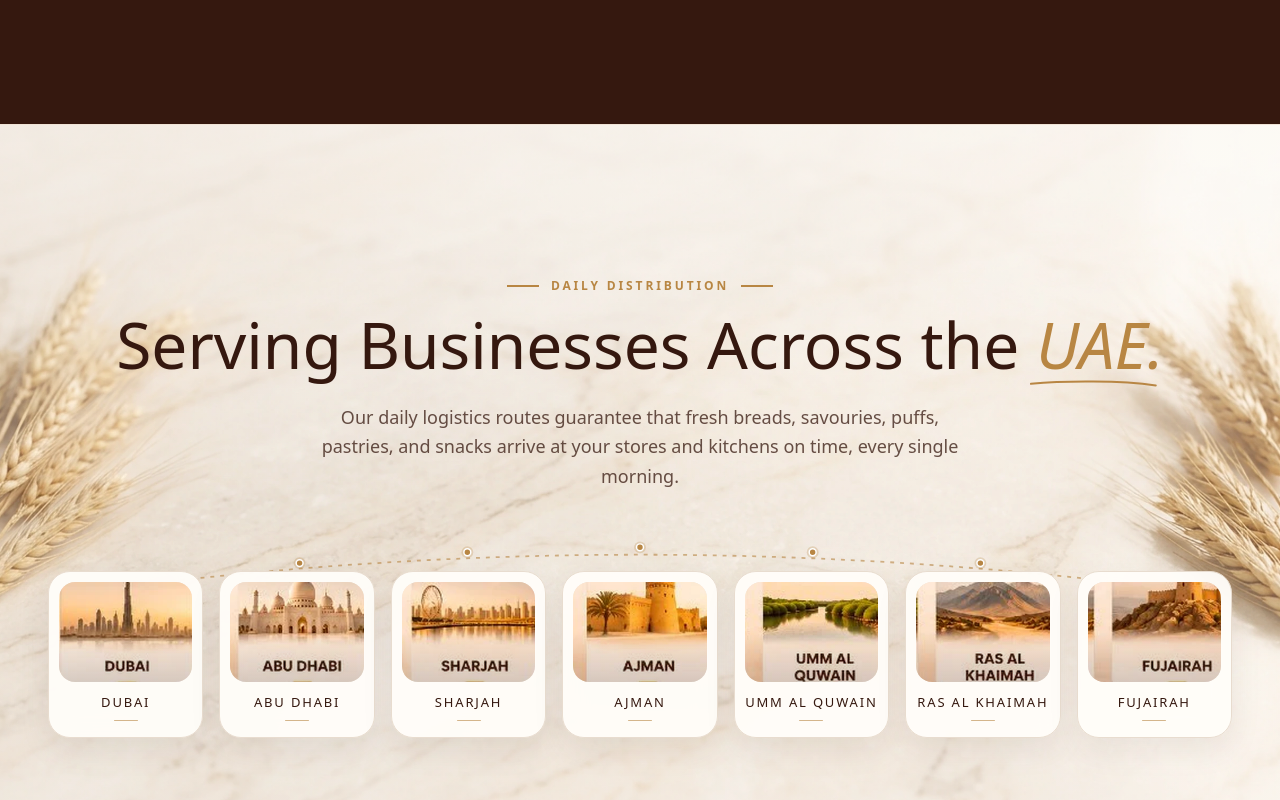
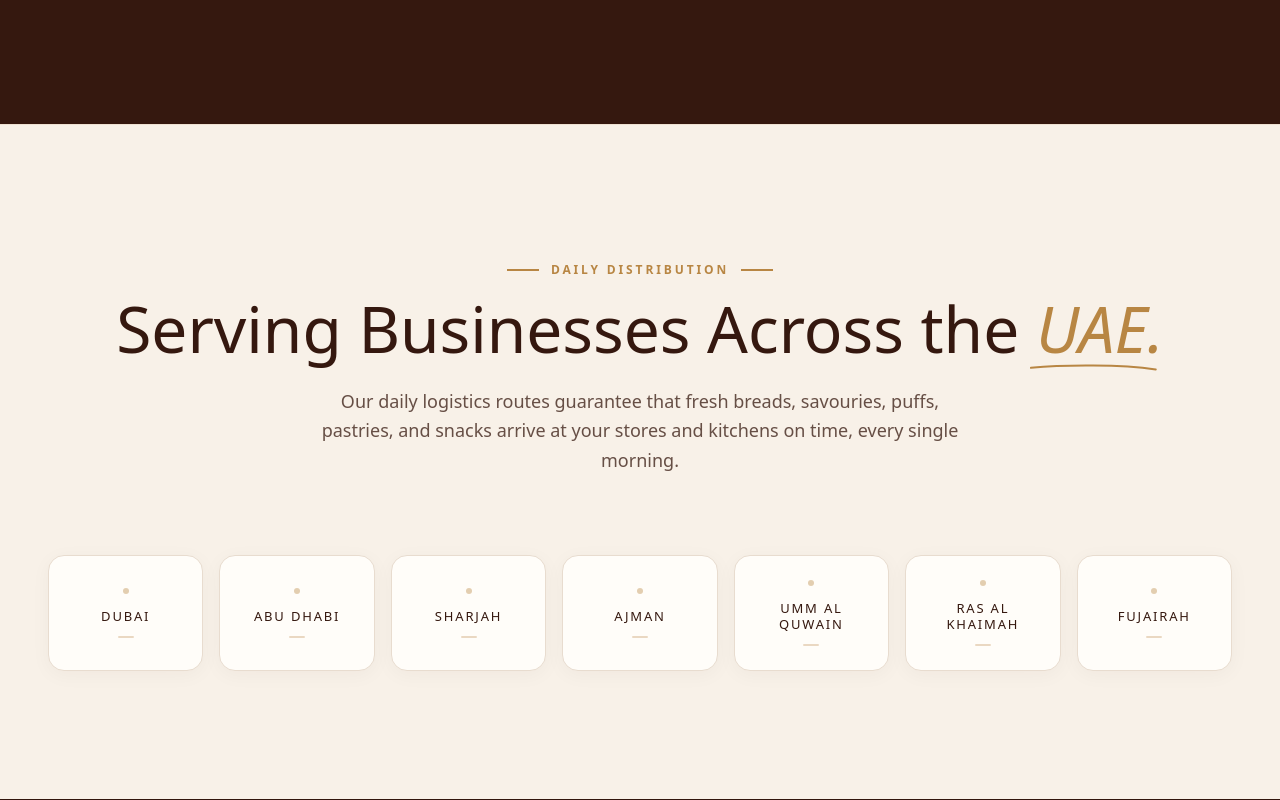
Before and after one commit to malabarbakeryajm-design/malabar, a Next.js app: page /business in a window 1280 px wide. Shown: the part 1560-2360 px from the top of the page. Built offline with nearby package versions, Linux system fonts and the light colour scheme; a web font is replaced by a local one.

Commit message:
feat(distribution): simplify section to clean 7 emirates badges with zero background images

```diff
--- a/src/app/business/page.tsx
+++ b/src/app/business/page.tsx
@@ -496,25 +496,9 @@ export default function BusinessPage() {
       </section>
 
       {/* =========================================================================
-          DISTRIBUTION & REACH SECTION (Redesigned with Skyline & Dotted Route)
+          DISTRIBUTION & REACH SECTION (Clean Minimalist 7 Emirates)
          ========================================================================= */}
-      <section className="relative py-28 md:py-36 bg-[#FBF7F2] overflow-hidden border-t border-[#EAD8C5]/60">
-
-        {/* Layer 1: Ambient architectural backdrop, wheat decor and marble table */}
-        <div className="absolute inset-0 z-0 pointer-events-none select-none">
-          <Image
-            src="/images/distribution/distribution-bg.webp"
-            alt="Distribution Ambient Background"
-            fill
-            quality={90}
-            sizes="100vw"
-            className="object-cover object-center opacity-85"
-          />
-          {/* Subtle blending gradients to preserve deep text contrast */}
-          <div className="absolute inset-0 bg-gradient-to-b from-[#FBF7F2]/60 via-transparent to-[#FBF7F2]/40" />
-        </div>
-
-        {/* Section Container */}
+      <section className="relative py-24 md:py-32 bg-[#F8F1E8] border-t border-[#EAD8C5]/60">
         <div className="relative z-10 max-w-7xl mx-auto px-6 lg:px-12 text-center">
 
           {/* Eyebrow Label */}
@@ -571,84 +555,38 @@ export default function BusinessPage() {
             Our daily logistics routes guarantee that fresh breads, savouries, puffs, pastries, and snacks arrive at your stores and kitchens on time, every single morning.
           </motion.p>
 
-          {/* =========================================================================
-              DISTRIBUTION ROUTE & DESTINATION CARDS
-             ========================================================================= */}
-          <div className="relative mt-8 sm:mt-12">
-
-            {/* Subtle Dotted Connection Route (Visible on Desktop & Tablet) */}
-            <div className="hidden lg:block absolute -top-8 left-0 right-0 w-full h-16 pointer-events-none z-0">
-              <svg className="w-full h-full" viewBox="0 0 1200 60" fill="none">
-                {/* Smooth flowing arched distribution route line */}
-                <path
-                  d="M 85 45 Q 600 -18 1115 45"
-                  stroke="#B88643"
-                  strokeWidth="1.8"
-                  strokeDasharray="4 6"
-                  opacity="0.6"
-                />
-                {/* 7 Glowing Gold Connection Dots positioned above each of the 7 cards */}
+          {/* 7 Emirates Grid */}
+          <div className="grid grid-cols-2 sm:grid-cols-3 md:grid-cols-4 lg:grid-cols-7 gap-3 sm:gap-4 lg:gap-3.5 xl:gap-4">
             {[
-                  { cx: 85, cy: 45 },
-                  { cx: 255, cy: 22 },
-                  { cx: 425, cy: 11 },
-                  { cx: 600, cy: 6 },
-                  { cx: 775, cy: 11 },
-                  { cx: 945, cy: 22 },
-                  { cx: 1115, cy: 45 },
-                ].map((pt, i) => (
-                  <g key={i}>
-                    {/* Subtle outer ping/halo */}
-                    <circle cx={pt.cx} cy={pt.cy} r="6" fill="#B88643" opacity="0.25" />
-                    {/* Inner glowing pin */}
-                    <circle cx={pt.cx} cy={pt.cy} r="3.5" fill="#B88643" stroke="#FFF" strokeWidth="1.5" />
-                  </g>
-                ))}
-              </svg>
-            </div>
-
-            {/* 7 Destination Cards Grid */}
-            <div className="grid grid-cols-2 sm:grid-cols-3 md:grid-cols-4 lg:grid-cols-7 gap-4 lg:gap-3.5 xl:gap-4 relative z-10">
-              {[
-                { name: "DUBAI", image: "/images/distribution/dubai.webp" },
-                { name: "ABU DHABI", image: "/images/distribution/abu-dhabi.webp" },
-                { name: "SHARJAH", image: "/images/distribution/sharjah.webp" },
-                { name: "AJMAN", image: "/images/distribution/ajman.webp" },
-                { name: "UMM AL QUWAIN", image: "/images/distribution/umm-al-quwain.webp" },
-                { name: "RAS AL KHAIMAH", image: "/images/distribution/ras-al-khaimah.webp" },
-                { name: "FUJAIRAH", image: "/images/distribution/fujairah.webp" },
-              ].map((destination, idx) => (
+              "Dubai",
+              "Abu Dhabi",
+              "Sharjah",
+              "Ajman",
+              "Umm Al Quwain",
+              "Ras Al Khaimah",
+              "Fujairah",
+            ].map((emirate, idx) => (
               <motion.div
-                  key={destination.name}
-                  initial={{ opacity: 0, y: 24 }}
+                key={emirate}
+                initial={{ opacity: 0, y: 20 }}
                 whileInView={{ opacity: 1, y: 0 }}
                 viewport={{ once: true }}
-                  transition={{ duration: 0.6, delay: 0.15 + idx * 0.06 }}
-                  whileHover={{ y: -6, scale: 1.02 }}
-                  className="group relative bg-[#FFFDF9]/95 backdrop-blur-md rounded-[22px] p-2.5 pb-4 shadow-[0_12px_32px_rgba(53,24,15,0.08)] border border-[#E8DCCF] hover:border-[#B88643]/50 hover:shadow-[0_20px_40px_rgba(184,134,67,0.16)] transition-all duration-300 flex flex-col items-center"
+                transition={{ duration: 0.5, delay: 0.1 + idx * 0.05 }}
+                whileHover={{ y: -6, scale: 1.03 }}
+                className="group relative bg-[#FFFDF9] rounded-2xl py-6 px-4 shadow-[0_4px_20px_rgba(53,24,15,0.04)] border border-[#E8DCCF] hover:border-[#B88643]/60 hover:shadow-[0_12px_28px_rgba(184,134,67,0.15)] transition-all duration-300 flex flex-col items-center justify-center cursor-default"
               >
-                  {/* Destination Photo with Smooth Rounded Corners */}
-                  <div className="relative aspect-[4/3] w-full rounded-[16px] overflow-hidden bg-[#EAD8C5]/30 mb-3 shadow-inner">
-                    <Image
-                      src={destination.image}
-                      alt={`${destination.name} Malabar Bakery Daily Logistics Delivery`}
-                      fill
-                      sizes="(max-width: 640px) 50vw, (max-width: 1024px) 25vw, 15vw"
-                      className="object-cover group-hover:scale-108 transition-transform duration-500 ease-out"
-                    />
-                    {/* Subtle warm overlay to blend with brand aesthetics */}
-                    <div className="absolute inset-0 bg-gradient-to-t from-[#35180F]/20 via-transparent to-transparent pointer-events-none" />
-                  </div>
+                {/* Subtle top indicator dot */}
+                <div className="w-1.5 h-1.5 rounded-full bg-[#B88643]/40 group-hover:bg-[#B88643] group-hover:scale-125 transition-all mb-3.5" />
 
-                  {/* Destination Title & Golden Underline Accent */}
-                  <h3 className="text-[12px] sm:text-[13px] font-bold tracking-[0.14em] text-[#35180F] text-center leading-snug">
-                    {destination.name}
+                {/* Emirate Name */}
+                <h3 className="text-xs sm:text-[13px] font-bold tracking-[0.14em] uppercase text-[#35180F] group-hover:text-[#B88643] transition-colors leading-tight text-center">
+                  {emirate}
                 </h3>
-                  <div className="w-6 h-[1.5px] bg-[#B88643] mt-2 rounded-full opacity-60 group-hover:w-10 group-hover:opacity-100 transition-all duration-300" />
+
+                {/* Elegant subtle hover bar */}
+                <div className="w-4 h-[1.5px] bg-[#B88643]/30 group-hover:w-8 group-hover:bg-[#B88643] transition-all duration-300 mt-3 rounded-full" />
               </motion.div>
             ))}
-            </div>
-
           </div>
 
         </div>
```
Lines whose indentation alone changed are shown as unchanged.
